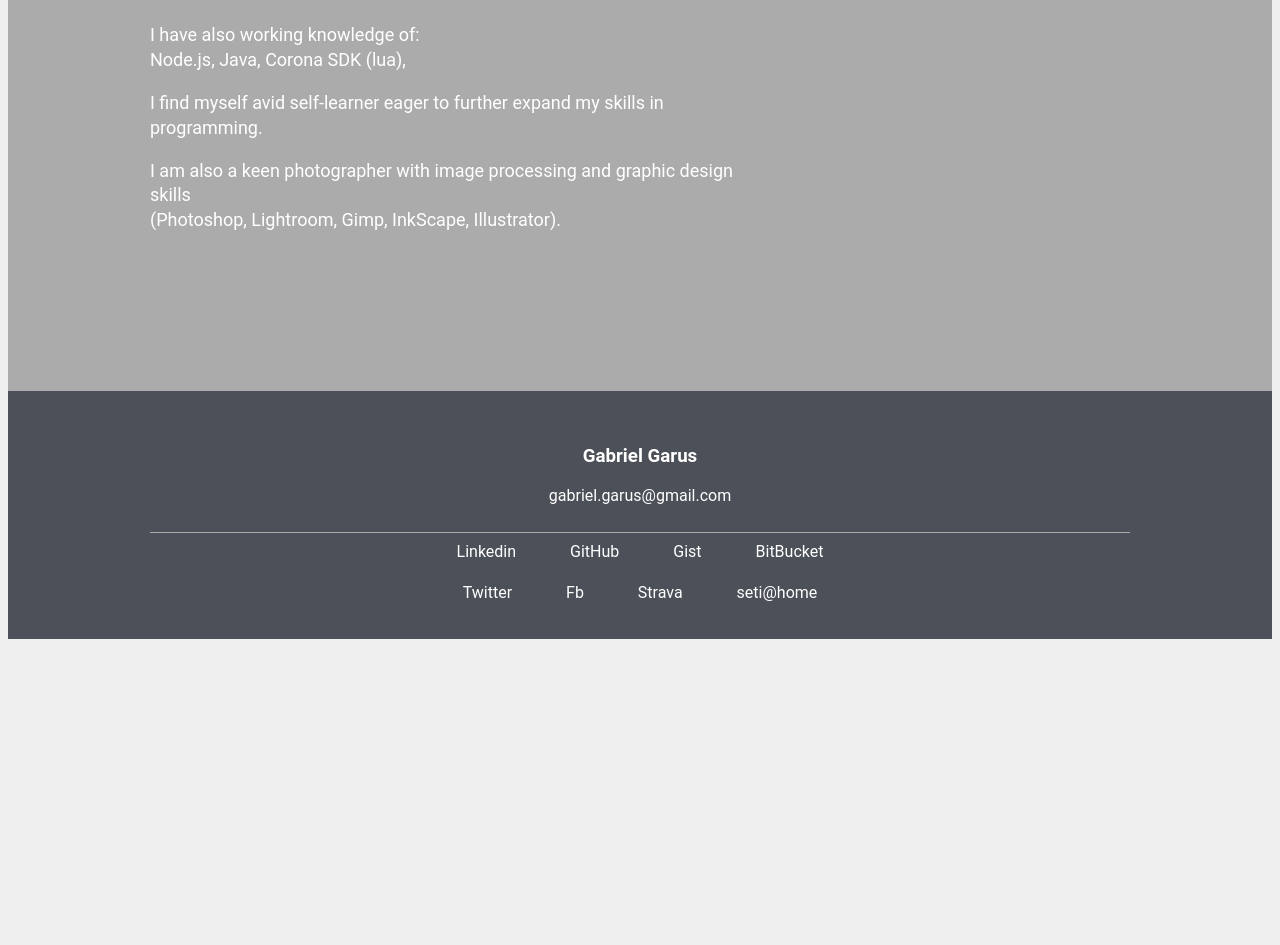
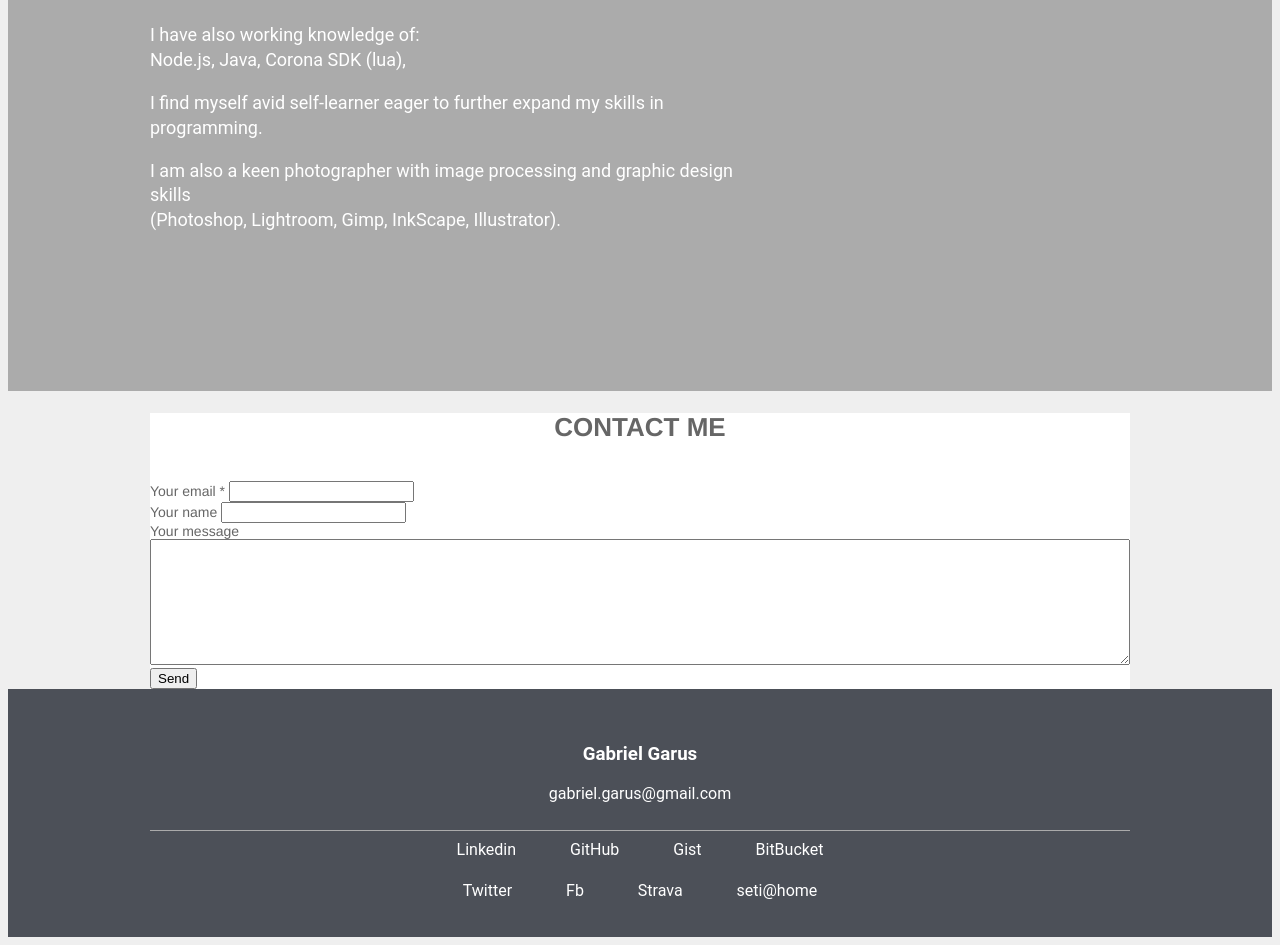
Before and after one commit to Ryshard/gabriel, a Jekyll site: the page built from index.html, in a window 1280 px wide. Shown: the part 1509-2454 px from the top of the page. Built offline with Jekyll 4.4.1, drawn with Linux system fonts in a browser that asks for light colours; comment, search, counter and statistics services are not loaded; before the commit the page ends 2156 px from its top, so only the background shows below that.

Commit message:
add mc form

```diff
--- /dev/null
+++ b/_includes/mailchimp.html
@@ -0,0 +1,38 @@
+<!-- Begin Mailchimp Signup Form -->
+<link href="//cdn-images.mailchimp.com/embedcode/classic-10_7.css" rel="stylesheet" type="text/css">
+<style type="text/css">
+	#mc_embed_signup{background:#fff; clear:left; font:14px Helvetica,Arial,sans-serif; }
+	/* Add your own Mailchimp form style overrides in your site stylesheet or in this style block.
+	   We recommend moving this block and the preceding CSS link to the HEAD of your HTML file. */
+</style>
+<div id="mc_embed_signup">
+<form action="https://garus.us19.list-manage.com/subscribe/post?u=1fdc8ab9b7da974b85e10f8a4&amp;id=3c4456cf70" method="post" id="mc-embedded-subscribe-form" name="mc-embedded-subscribe-form" class="validate" target="_blank" novalidate>
+    <div id="mc_embed_signup_scroll">
+<h2>contact me</h2>
+<div class="mc-field-group">
+<label for="mce-EMAIL">Your email  <span class="asterisk">*</span></label>
+	<input type="email" value="" name="EMAIL" class="required email" id="mce-EMAIL">
+</div>
+<div class="mc-field-group">
+	<label for="mce-FNAME">Your name </label>
+	<input type="text" value="" name="FNAME" class="" id="mce-FNAME">
+</div>
+<div class="mc-field-group">
+	<label for="mce-MMERGE2">Your message </label>
+	<textarea value="" name="MMERGE2" class="" rows="8" id="mce-MMERGE2"></textarea>
+</div>
+<div id="mce-responses" class="clear">
+	<div class="response" id="mce-error-response" style="display:none"></div>
+	<div class="response" id="mce-success-response" style="display:none"></div>
+</div>
+<!-- real people should not fill this in and expect good things - do not remove this or risk form bot signups-->
+<div style="position: absolute; left: -5000px;" aria-hidden="true">
+	<input type="text" name="b_1fdc8ab9b7da974b85e10f8a4_3c4456cf70" tabindex="-1" value=""></div>
+    <div class="clear">
+    	<input type="submit" value="Send" name="subscribe" id="mc-embedded-subscribe" class="button ">
+    </div>
+ </div>
+</form>
+</div>
+<script type='text/javascript' src='//s3.amazonaws.com/downloads.mailchimp.com/js/mc-validate.js'></script><script type='text/javascript'>(function($) {window.fnames = new Array(); window.ftypes = new Array();fnames[0]='EMAIL';ftypes[0]='email';fnames[1]='FNAME';ftypes[1]='text';fnames[2]='MMERGE2';ftypes[2]='text';}(jQuery));var $mcj = jQuery.noConflict(true);</script>
+<!--End mc_embed_signup-->
--- a/css/mods/_about.scss
+++ b/css/mods/_about.scss
@@ -29,55 +29,6 @@
   }
 }
 
-
-#contact-me {
-  margin-bottom: 40px;
-  padding: 140px 0 40px 0;
-
-  textarea, input {
-    width: 100%;
-  }
-
-  .right {
-    width: 35%;
-  }
-
-  .left {
-    width: 64%;
-  }
-
-  .right, .left {
-    @include mq(520px) {
-      display: block;
-      float: none;
-      width: 100%;
-    }
-  }
-
-  form {
-    margin: 0 auto;
-    max-width: 600px;
-
-    .form-group {
-      text-align: left;
-    }
-    p {
-      max-width: 100%;
-    }
-    input[type=submit] {
-      //display: inline-block; vertical-align: middle;
-      display: block;
-      font-size: 22px;
-      font-weight: normal;
-      opacity: 0.5;
-      padding: 20px 40px;
-      text-transform: uppercase;
-      width: 100%;
-
-
-      &:hover {
-        opacity: 1;
-      }
-    }
-  }
+textarea {
+  width: 100%;
 }
--- a/docs/feed.xml
+++ b/docs/feed.xml
@@ -1 +1 @@
-<?xml version="1.0" encoding="utf-8"?><feed xmlns="http://www.w3.org/2005/Atom" ><generator uri="https://jekyllrb.com/" version="3.8.4">Jekyll</generator><link href="http://localhost:4000/feed.xml" rel="self" type="application/atom+xml" /><link href="http://localhost:4000/" rel="alternate" type="text/html" /><updated>2018-10-18T15:49:16+01:00</updated><id>http://localhost:4000/feed.xml</id><title type="html">Gabriel garus</title><subtitle>Write an awesome description for your new site here. You can edit this line in _config.yml. It will appear in your document head meta (for Google search results) and in your feed.xml site description.</subtitle></feed>
+<?xml version="1.0" encoding="utf-8"?><feed xmlns="http://www.w3.org/2005/Atom" ><generator uri="https://jekyllrb.com/" version="3.8.4">Jekyll</generator><link href="http://localhost:4000/feed.xml" rel="self" type="application/atom+xml" /><link href="http://localhost:4000/" rel="alternate" type="text/html" /><updated>2018-10-22T10:42:13+01:00</updated><id>http://localhost:4000/feed.xml</id><title type="html">Gabriel garus</title><subtitle>Write an awesome description for your new site here. You can edit this line in _config.yml. It will appear in your document head meta (for Google search results) and in your feed.xml site description.</subtitle></feed>
--- a/index.html
+++ b/index.html
@@ -37,3 +37,9 @@ Node.js, Java, Corona SDK (lua),</p>
 <p>I am also a keen photographer with image processing and graphic design skills<br />
 (Photoshop, Lightroom, Gimp, InkScape, Illustrator).</p>
 </div><div class="right"><img src="http://gabriel.garus.me/img/2016/06/gabriel-in-snow-300x300.jpg" width="300" height="300" alt="gabriel-in-snow"  itemprop="image" /></div></div></div></section>
+
+<section id="contact-me">
+<div class="container">
+{% include mailchimp.html %}
+</div>
+</section>
```
Also changed, not shown: docs/index.html (+1 -1 lines), docs/css/main.css.
